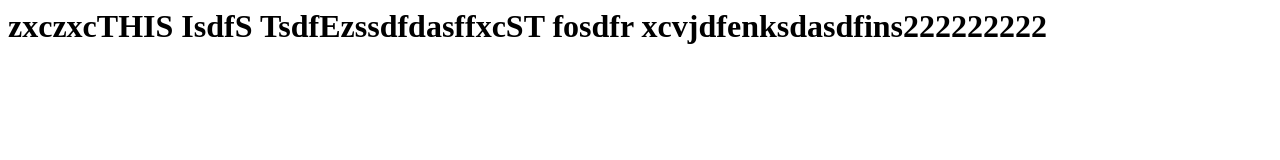
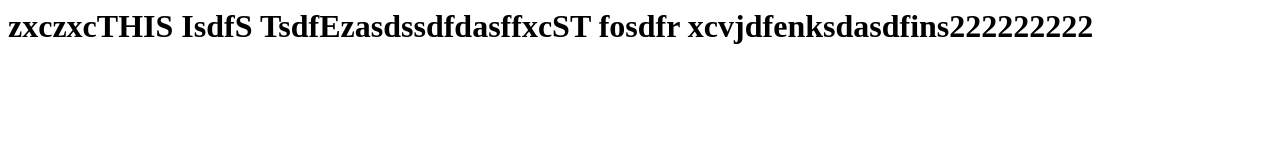
Before and after one commit to Soso990/test, a plain HTML site: page index.html in a window 1280 px wide. Drawn offline with Linux system fonts and the light colour scheme.

Commit message:
Update index.html

```diff
--- a/index.html
+++ b/index.html
@@ -1 +1 @@
-<h1> zxczxcTHIS IsdfS TsdfEzssdfdasffxcST fosdfr xcvjdfenksdasdfins222222222</h1>
+<h1> zxczxcTHIS IsdfS TsdfEzasdssdfdasffxcST fosdfr xcvjdfenksdasdfins222222222</h1>
```
